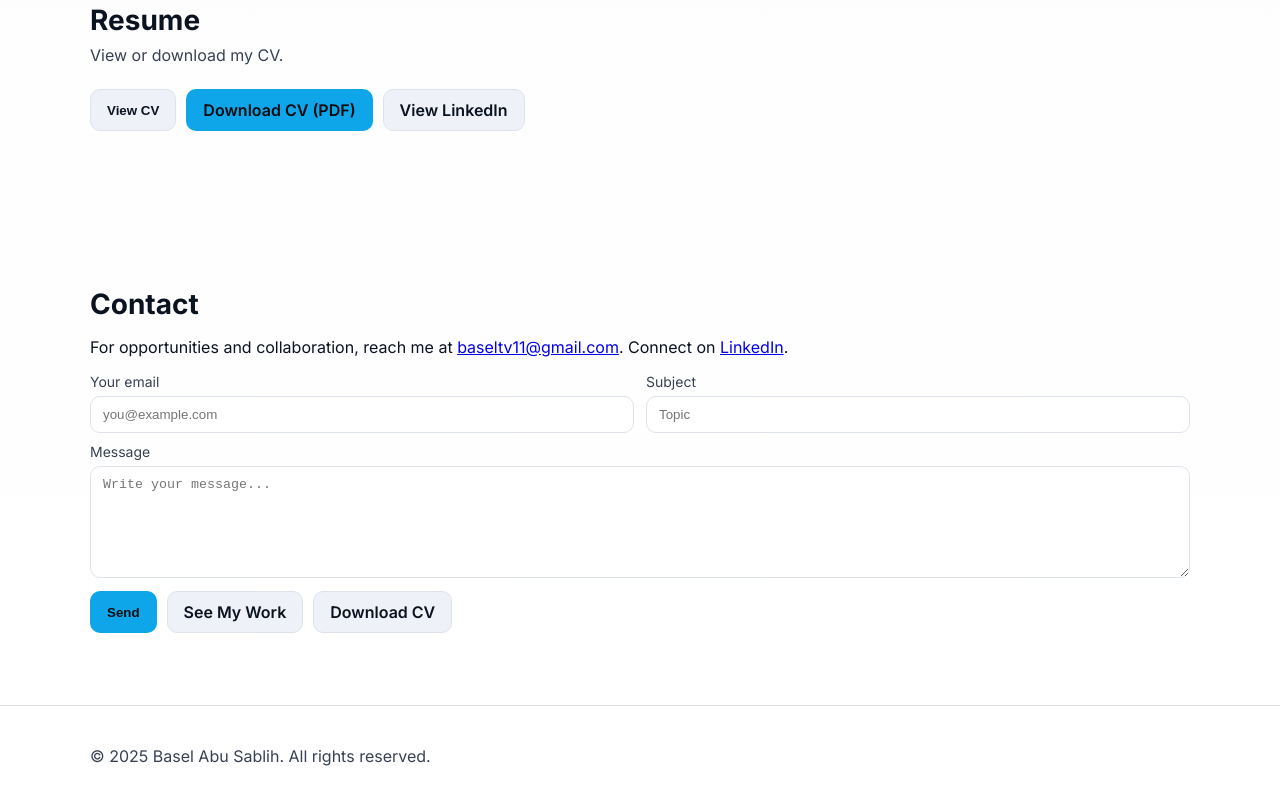
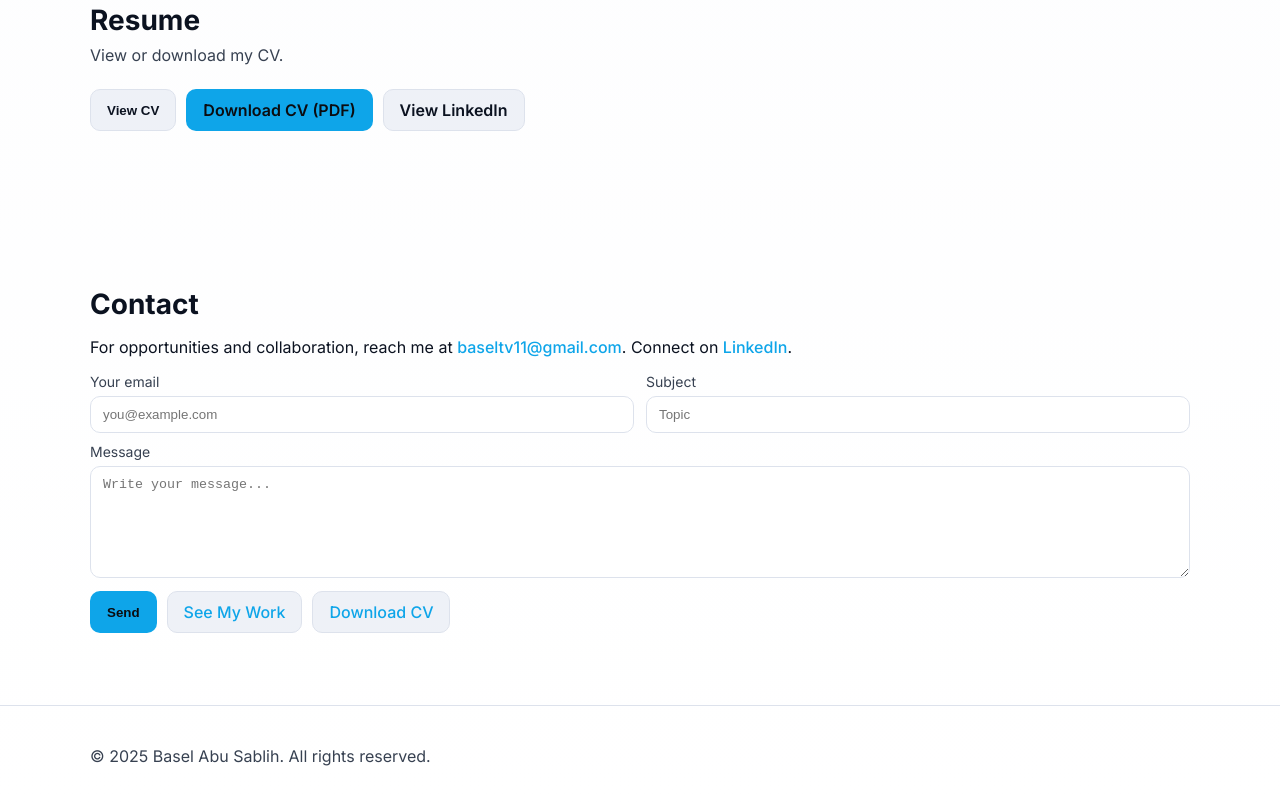
Before and after one commit to baselabu/portfolio, a plain HTML site: page index.html in a window 1280 px wide. Shown: the part 3669-4473 px from the top of the page. Drawn offline with Linux system fonts and the light colour scheme.

Commit message:
mroe readable links

```diff
--- a/css/components/contact.css
+++ b/css/components/contact.css
@@ -1,5 +1,27 @@
 /* Contact Section */
 .contact-actions { display: flex; gap: 10px; }
+
+/* Contact links styling */
+.contact-section a {
+  color: var(--accent);
+  text-decoration: none;
+  font-weight: 500;
+  transition: color .2s ease, text-decoration .2s ease;
+}
+
+.contact-section a:hover {
+  color: var(--accent-2);
+  text-decoration: underline;
+}
+
+/* Ensure good contrast in both themes */
+[data-theme="light"] .contact-section a {
+  color: var(--accent);
+}
+
+[data-theme="light"] .contact-section a:hover {
+  color: var(--accent-2);
+}
 
 .contact-form { margin-top: 12px; }
 
--- a/index.html
+++ b/index.html
@@ -118,7 +118,7 @@
         </div>
       </section>
 
-      <section id="contact" class="section">
+      <section id="contact" class="section contact-section">
         <div class="container">
           <h2>Contact</h2>
           <p>For opportunities and collaboration, reach me at <a href="mailto:baseltv11@gmail.com">baseltv11@gmail.com</a>. Connect on <a href="https://www.linkedin.com/in/basel-abu-sablih-547a5a290" target="_blank" rel="noopener noreferrer">LinkedIn</a>.</p>
```
